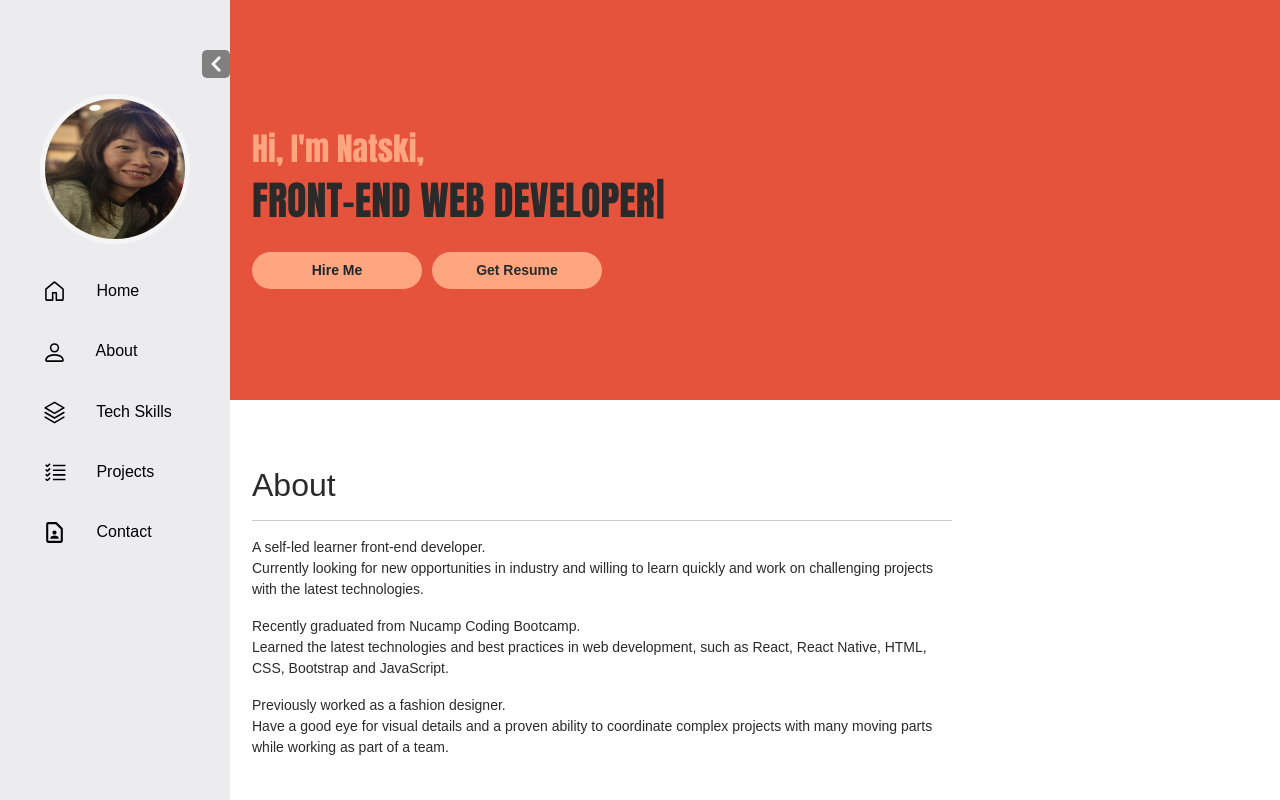
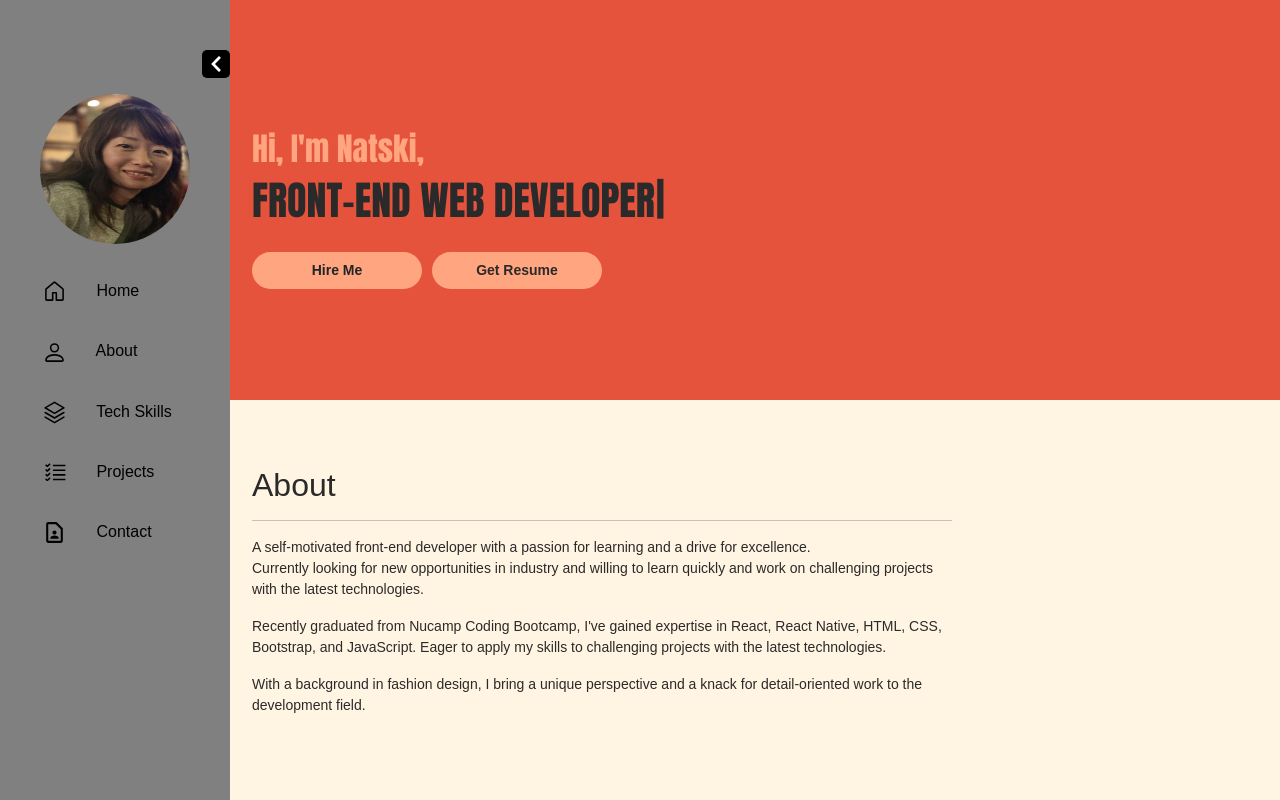
Before and after one commit to NatskiNa/nnakano-portfolio, a React (Create React App) app: page /about in a window 1280 px wide. Built offline with nearby package versions, Linux system fonts and the light colour scheme.

Commit message:
background color is added

```diff
--- a/src/App.css
+++ b/src/App.css
@@ -1,38 +1,5 @@
-.App {
-  text-align: center;
+html,
+body {
+  margin: 0;
+  background-color: #16213e;
 }
-
-.App-logo {
-  height: 40vmin;
-  pointer-events: none;
-}
-
-@media (prefers-reduced-motion: no-preference) {
-  .App-logo {
-    animation: App-logo-spin infinite 20s linear;
-  }
-}
-
-.App-header {
-  background-color: #282c34;
-  min-height: 100vh;
-  display: flex;
-  flex-direction: column;
-  align-items: center;
-  justify-content: center;
-  font-size: calc(10px + 2vmin);
-  color: white;
-}
-
-.App-link {
-  color: #61dafb;
-}
-
-@keyframes App-logo-spin {
-  from {
-    transform: rotate(0deg);
-  }
-  to {
-    transform: rotate(360deg);
-  }
-}
--- a/src/components/about/About.js
+++ b/src/components/about/About.js
@@ -12,22 +12,22 @@ const About = () => {
                 <h2 className="slide-in-top">About</h2>
                 <hr></hr>
                 <p>
-                  A self-led learner front-end developer. <br></br>
+                  A self-motivated front-end developer with a passion for
+                  learning and a drive for excellence. <br></br>
                   Currently looking for new opportunities in industry and
                   willing to learn quickly and work on challenging projects with
                   the latest technologies.
                 </p>
                 <p>
-                  Recently graduated from Nucamp Coding Bootcamp. <br></br>
-                  Learned the latest technologies and best practices in web
-                  development, such as React, React Native, HTML, CSS, Bootstrap
-                  and JavaScript.
+                  Recently graduated from Nucamp Coding Bootcamp, I've gained
+                  expertise in React, React Native, HTML, CSS, Bootstrap, and
+                  JavaScript. Eager to apply my skills to challenging projects
+                  with the latest technologies.
                 </p>
                 <p>
-                  Previously worked as a fashion designer. <br></br>
-                  Have a good eye for visual details and a proven ability to
-                  coordinate complex projects with many moving parts while
-                  working as part of a team.
+                  With a background in fashion design, I bring a unique
+                  perspective and a knack for detail-oriented work to the
+                  development field.
                 </p>
               </div>
             </div>
--- a/src/components/projects/Projects.css
+++ b/src/components/projects/Projects.css
@@ -20,7 +20,6 @@
   box-shadow: 10px 10px 6px -3px rgba(0, 0, 0, 0.29);
   -webkit-box-shadow: 10px 10px 6px -3px rgba(0, 0, 0, 0.29);
   -moz-box-shadow: 10px 10px 6px -3px rgba(0, 0, 0, 0.29);
-  font-family: Arial, Helvetica, sans-serif;
   font-weight: bold;
 }
 
@@ -58,12 +57,10 @@
   font-size: 12px;
   text-align: center;
   white-space: nowrap;
-  font-family: Arial, Helvetica, sans-serif;
 }
 
 .project-link-buttons {
   display: flex;
-  font-family: Arial, Helvetica, sans-serif;
   font-size: 12px;
   color: whitesmoke;
 }
@@ -90,3 +87,15 @@
   margin: 5px;
   cursor: pointer;
 }
+
+.code-link-btn:hover {
+  background-color: rgb(255, 165, 127);
+  width: 200px;
+  transition-duration: 1s;
+}
+
+.live-link-btn:hover {
+  background-color: rgb(255, 165, 127);
+  width: 200px;
+  transition-duration: 1s;
+}
--- a/src/components/sidebar/Sidebar.css
+++ b/src/components/sidebar/Sidebar.css
@@ -5,7 +5,7 @@
 
 .sidebar {
   height: 100vh;
-  background-color: rgb(236, 236, 239);
+  background-color: grey;
   width: 95px;
   position: fixed;
 }
@@ -22,7 +22,7 @@
 }
 
 .sidebar-expand-chevron p svg {
-  background-color: grey;
+  background-color: black;
   padding: 5px;
   color: white;
   border-radius: 5px;
--- a/src/components/sidebar/SidebarList.css
+++ b/src/components/sidebar/SidebarList.css
@@ -6,7 +6,6 @@
   display: flex;
   vertical-align: middle;
   margin: 0 auto;
-  border: 5px solid whitesmoke;
 }
 
 .navbar-items ul li {
--- a/src/index.css
+++ b/src/index.css
@@ -1,4 +1,5 @@
 body {
+  background-color: rgb(255, 245, 226);
   margin: 0;
   font-family: -apple-system, BlinkMacSystemFont, 'Segoe UI', 'Roboto', 'Oxygen',
     'Ubuntu', 'Cantarell', 'Fira Sans', 'Droid Sans', 'Helvetica Neue',
```
Also changed, not shown: src/components/contsct/Contact.css (added), src/components/contsct/Contact.js (added).
